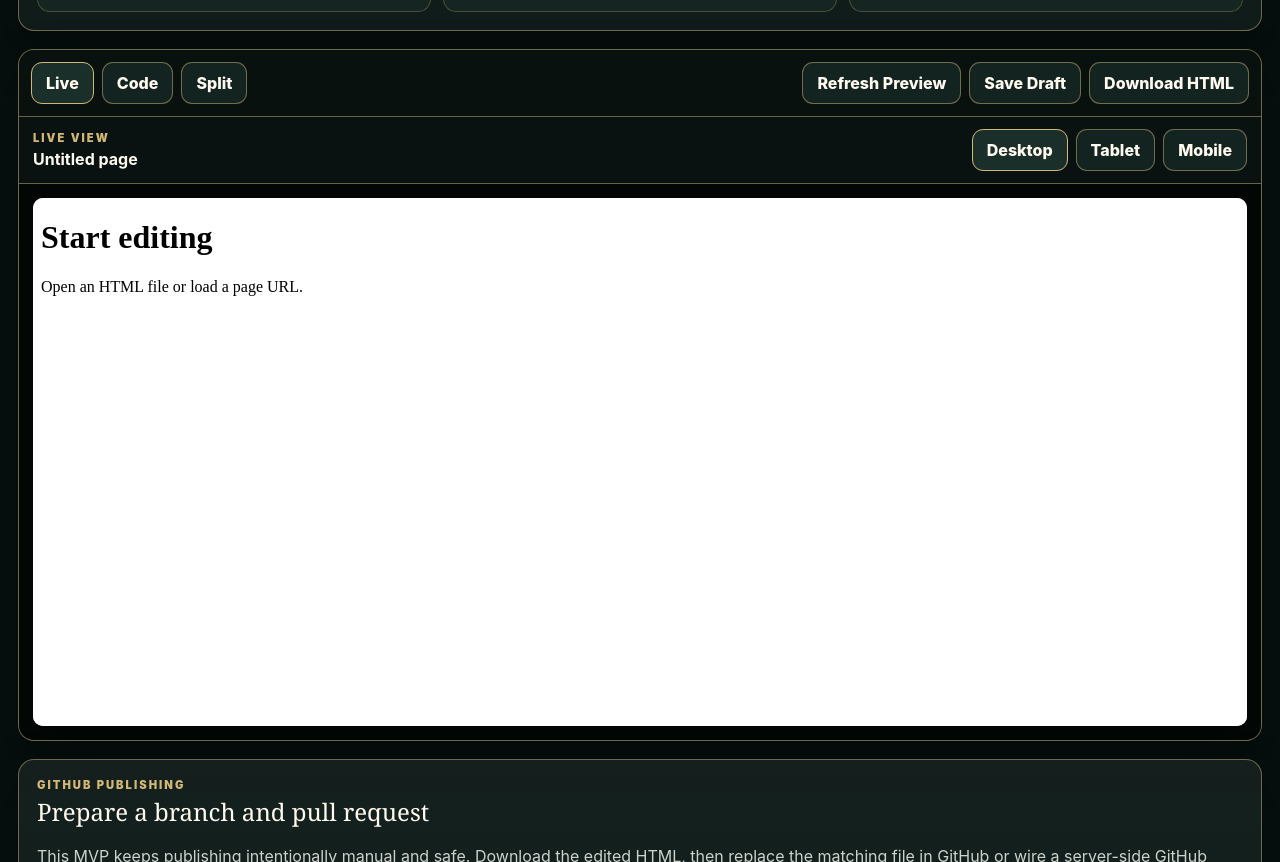
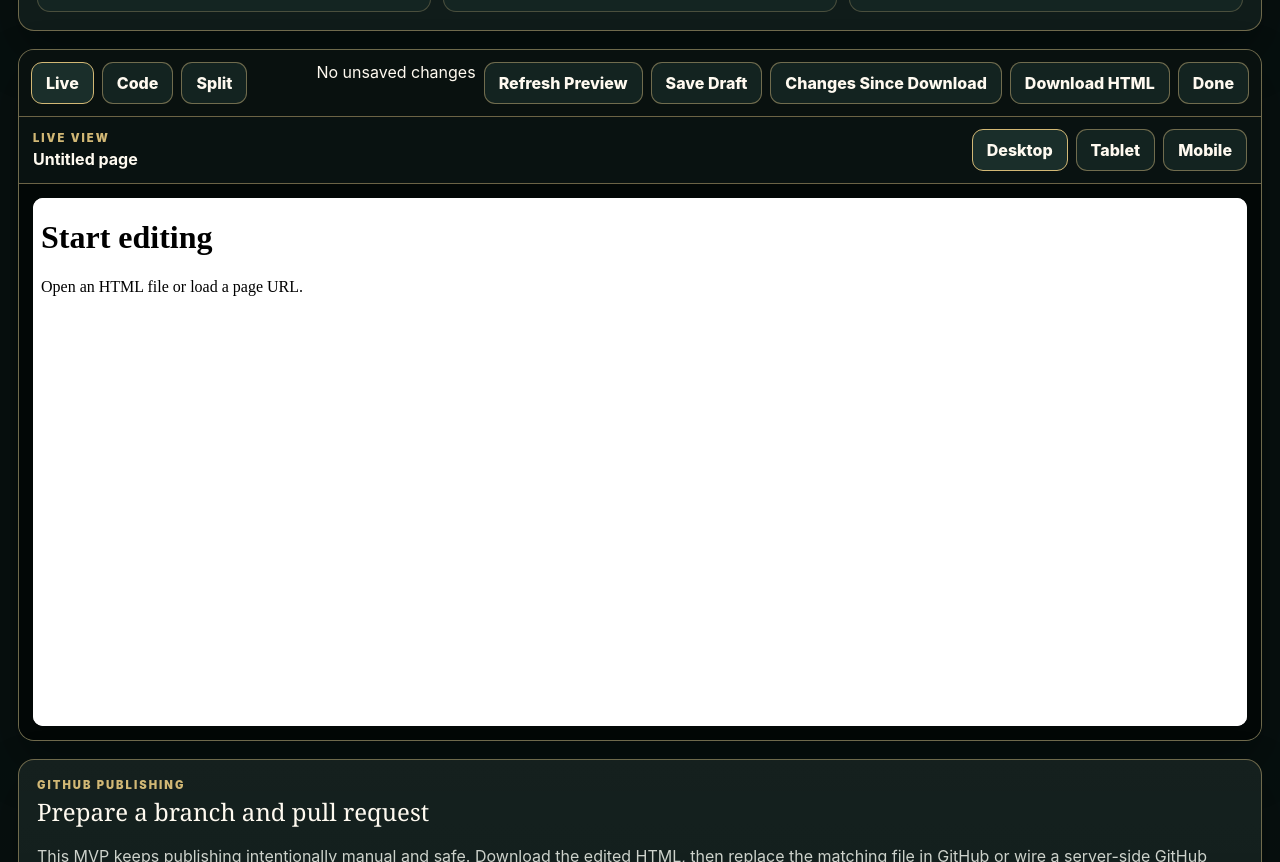
Before and after one commit to jaredmberger/page-studio, a plain HTML site: page index.html in a window 1280 px wide. Shown: the part 847-1709 px from the top of the page. Drawn offline with Linux system fonts and the light colour scheme.

Commit message:
Load local workflow tools

```diff
--- a/index.html
+++ b/index.html
@@ -127,5 +127,6 @@
 
   <script src="config.js"></script>
   <script src="app.js"></script>
+  <script src="workflow-tools.js"></script>
 </body>
 </html>
```
